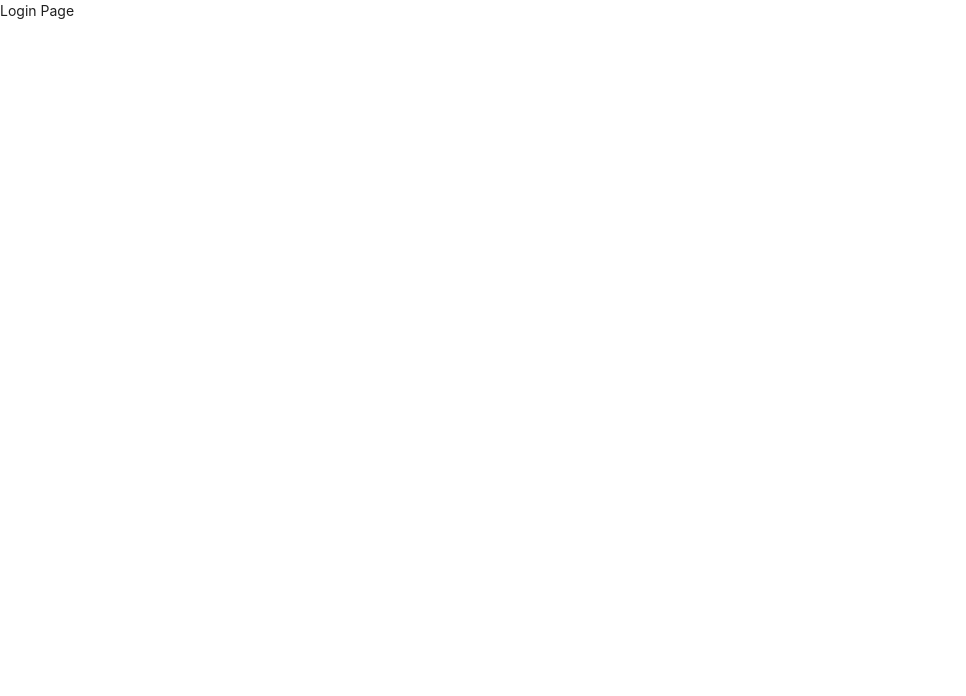
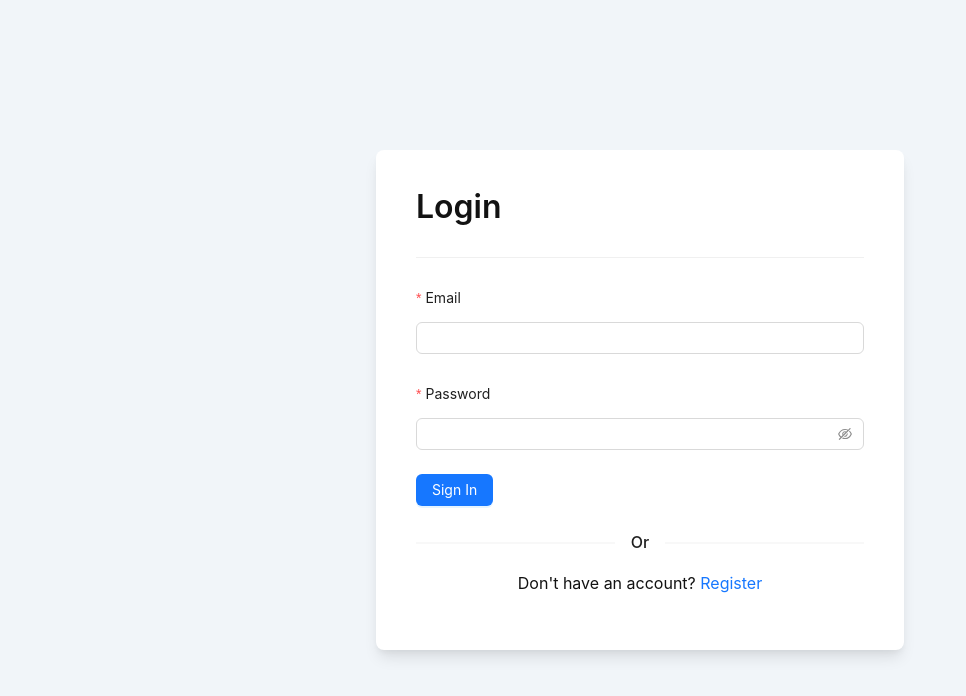
Before and after one commit to jaimesHub/react-vite-starter, a React (Vite) app: page /login in a window 1280 px wide. Shown: the top 696 px of the page, without its empty margins (0-966 px from the left). Built offline with nearby package versions, Linux system fonts and the light colour scheme.

Commit message:
feat: login screen

```diff
--- /dev/null
+++ b/src/pages/client/auth/login.scss
@@ -0,0 +1,186 @@
+:root {
+  --color-white: #ffffff;
+  --color-light: #f1f5f9;
+  --color-black: #121212;
+  --color-night: #001632;
+
+  --color-red: #f44336;
+  --color-blue: #1a73e8;
+  --color-gray: #80868b;
+  --color-grayish: #dadce0;
+
+  --shadow-normal: 0 1px 3px 0 rgba(0, 0, 0, 0.1),
+    0 1px 2px 0 rgba(0, 0, 0, 0.06);
+  --shadow-medium: 0 4px 6px -1px rgba(0, 0, 0, 0.1),
+    0 2px 4px -1px rgba(0, 0, 0, 0.06);
+  --shadow-large: 0 10px 15px -3px rgba(0, 0, 0, 0.1),
+    0 4px 6px -2px rgba(0, 0, 0, 0.05);
+}
+
+.login-page {
+  color: var(--color-black);
+  background: var(--color-light);
+
+  // Components
+  .container {
+    display: flex;
+    justify-content: center;
+    align-items: center;
+    max-width: 80rem;
+    min-height: 100vh;
+    // width: 100%;
+    padding: 0 2rem;
+    margin: 0 auto;
+  }
+
+  .text {
+    font-family: inherit;
+    line-height: inherit;
+    text-transform: unset;
+    text-rendering: optimizeLegibility;
+
+    &-large {
+      font-size: 2rem;
+      font-weight: 600;
+      color: var(--color-black);
+    }
+
+    &-normal {
+      font-size: 1rem;
+      font-weight: 400;
+      color: var(--color-black);
+    }
+
+    &-links {
+      font-size: 1rem;
+      font-weight: 400;
+      color: var(--color-blue);
+
+      &:hover {
+        text-decoration: underline;
+      }
+    }
+  }
+
+  // Main
+  .main {
+    .wrapper {
+      max-width: 28rem;
+      width: 100%;
+      margin: 2rem auto;
+      padding: 2rem 2.5rem;
+      border: none;
+      outline: none;
+      border-radius: 0.5rem;
+      color: var(--color-black);
+      background: var(--color-white);
+      box-shadow: var(--shadow-large);
+
+      .form {
+        width: 100%;
+        height: auto;
+        margin-top: 2rem;
+
+        .input-control {
+          display: flex;
+          align-items: center;
+          justify-content: space-between;
+          margin-bottom: 1.25rem;
+        }
+
+        .input-field {
+          font-family: inherit;
+          font-size: 1rem;
+          font-weight: 400;
+          line-height: inherit;
+          width: 100%;
+          height: auto;
+          padding: 0.75rem 1.25rem;
+          border: none;
+          outline: none;
+          border-radius: 2rem;
+          color: var(--color-black);
+          background: var(--color-light);
+          text-transform: unset;
+          text-rendering: optimizeLegibility;
+        }
+
+        .input-submit {
+          font-family: inherit;
+          font-size: 1rem;
+          font-weight: 500;
+          line-height: inherit;
+          cursor: pointer;
+          min-width: 40%;
+          height: auto;
+          padding: 0.65rem 1.25rem;
+          border: none;
+          outline: none;
+          border-radius: 2rem;
+          color: var(--color-white);
+          background: var(--color-blue);
+          box-shadow: var(--shadow-medium);
+          text-transform: capitalize;
+          text-rendering: optimizeLegibility;
+        }
+      }
+
+      .striped {
+        display: flex;
+        flex-direction: row;
+        justify-content: center;
+        align-items: center;
+        margin: 1rem 0;
+
+        &-line {
+          flex: auto;
+          flex-basis: auto;
+          border: none;
+          outline: none;
+          height: 2px;
+          background: var(--color-grayish);
+        }
+
+        &-text {
+          font-family: inherit;
+          font-size: 1rem;
+          font-weight: 500;
+          line-height: inherit;
+          color: var(--color-black);
+          margin: 0 1rem;
+        }
+      }
+
+      .method {
+        &-control {
+          margin-bottom: 1rem;
+        }
+
+        &-action {
+          font-family: inherit;
+          font-size: 0.95rem;
+          font-weight: 500;
+          line-height: inherit;
+          display: flex;
+          justify-content: center;
+          align-items: center;
+          width: 100%;
+          height: auto;
+          padding: 0.35rem 1.25rem;
+          outline: none;
+          border: 2px solid var(--color-grayish);
+          border-radius: 2rem;
+          color: var(--color-black);
+          background: var(--color-white);
+          text-transform: capitalize;
+          text-rendering: optimizeLegibility;
+          transition: all 0.35s ease;
+
+          &:hover {
+            background: var(--color-light);
+          }
+        }
+      }
+    }
+  }
+}
--- a/src/pages/client/auth/login.tsx
+++ b/src/pages/client/auth/login.tsx
@@ -1,8 +1,91 @@
+import { App, Button, Divider, Form, Input } from 'antd';
+import { Link, useNavigate } from 'react-router-dom';
+import './login.scss';
+import { useState } from 'react';
+import type { FormProps } from 'antd';
+import { loginAPI } from '@/services/api';
+
+type FieldType = {
+    username: string;
+    password: string;
+};
+
 const LoginPage = () => {
+    const navigate = useNavigate();
+    const [isSubmit, setIsSubmit] = useState(false);
+    const { message, notification } = App.useApp();
+
+    const onFinish: FormProps<FieldType>['onFinish'] = async (values) => {
+        const { username, password } = values;
+        setIsSubmit(true);
+        const res = await loginAPI(username, password);
+        setIsSubmit(false);
+        if (res?.data) {
+            localStorage.setItem('access_token', res.data.access_token);
+            message.success('Account login successful!');
+            navigate('/');
+        } else {
+            notification.error({
+                message: "An error occurred.",
+                // description: res.message && Array.isArray(res.message) ? res.message[0] : res.message,
+                description: "Error while login!",
+                duration: 5
+            });
+        }
+    };
     return (
-        <div>
-            Login Page
+        <div className="login-page">
+            <main className="main">
+                <div className="container">
+                    <section className="wrapper">
+                        <div className="heading">
+                            <h2 className="text text-large">Login</h2>
+                            <Divider />
+                        </div>
+                        <Form
+                            name="login-form"
+                            onFinish={onFinish}
+                            autoComplete="off"
+                        >
+                            <Form.Item<FieldType>
+                                labelCol={{ span: 24 }} //whole column
+                                label="Email"
+                                name="username" // using username instead of email
+                                rules={[
+                                    { required: true, message: "Email cannot be empty!" },
+                                    { type: "email", message: "Email is not in correct format!" }
+                                ]}
+                            >
+                                <Input />
+                            </Form.Item>
+
+                            <Form.Item<FieldType>
+                                labelCol={{ span: 24 }} //whole column
+                                label="Password"
+                                name="password"
+                                rules={[{ required: true, message: "Password cannot be blank!" }]}
+                            >
+                                <Input.Password />
+                            </Form.Item>
+
+                            <Form.Item>
+                                <Button type="primary" htmlType="submit" loading={isSubmit}>
+                                    Sign In
+                                </Button>
+                            </Form.Item>
+                            <Divider>Or</Divider>
+                            <p className="text text-normal" style={{ textAlign: "center" }}>
+                                Don't have an account?
+                                <span>
+                                    <Link to='/register' > Register </Link>
+                                </span>
+                            </p>
+                            <br />
+                        </Form>
+                    </section>
+                </div>
+            </main>
         </div>
-    )
+    );
 }
 export default LoginPage;
```
